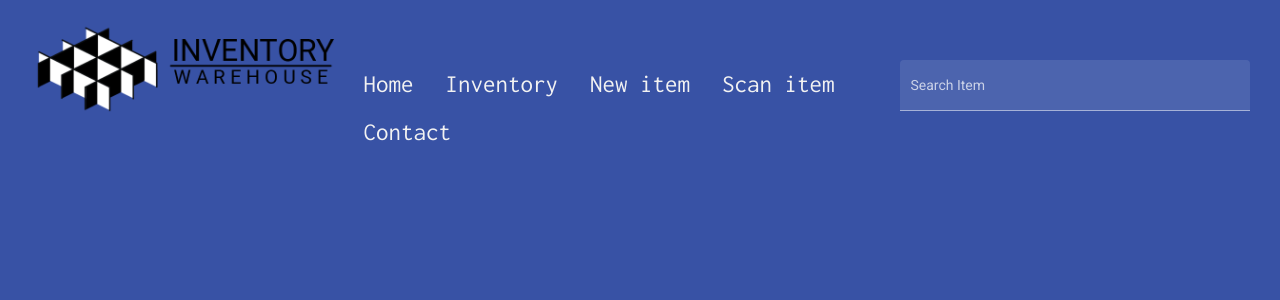
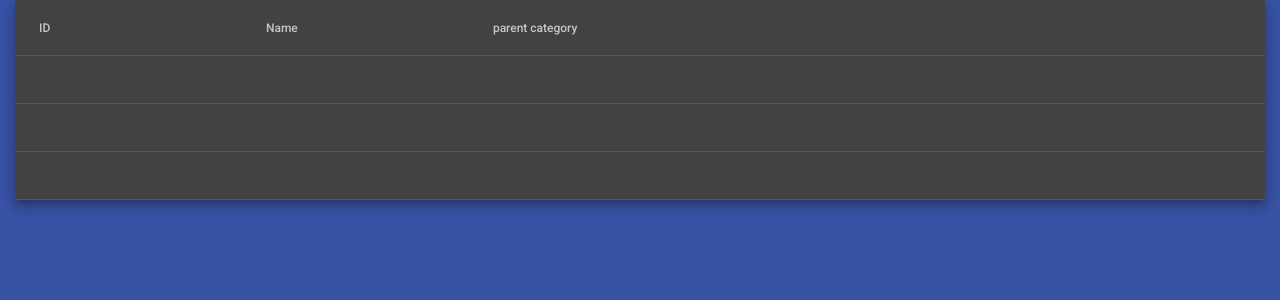
Before and after one commit to JD008x/practica2021, an Angular app in the folder InventoryAppAngular/: page /category in a window 1280 px wide. Before the commit this address led to /header. Shown: the top 300 px of the page. Built offline with nearby package versions, Linux system fonts and the light colour scheme.

Commit message:
add category component

```diff
--- a/InventoryAppAngular/src/app/app-routing.module.ts
+++ b/InventoryAppAngular/src/app/app-routing.module.ts
@@ -1,11 +1,14 @@
 import { NgModule } from '@angular/core';
 import { RouterModule, Routes } from '@angular/router';
+import { CategoryAdministratorComponent } from './components/category-administrator/category-administrator.component';
 import { ContactComponent } from './components/contact/contact.component';
 import { HeaderComponent } from './components/header/header.component';
 
 const routes: Routes = [
   { path: 'contact', component: ContactComponent },
-  { path: 'header',component: HeaderComponent },
+  { path: 'header', component: HeaderComponent },
+
+  { path: 'category', component: CategoryAdministratorComponent },
   { path: '**', redirectTo: '/header' },
 ];
 
--- /dev/null
+++ b/InventoryAppAngular/src/app/components/category-administrator/category-administrator.component.html
@@ -0,0 +1,31 @@
+<div>
+    <table mat-table [dataSource]="categoryColumns" class="mat-elevation-z8">
+        <!--ID Column -->
+        <ng-container matColumnDef="id">
+            <th mat-header-cell *matHeaderCellDef>ID</th>
+            <td mat-cell *matCellDef="let element">{{ element.id }}</td>
+        </ng-container>
+
+        <!--name Column -->
+        <ng-container matColumnDef="name">
+            <th mat-header-cell *matHeaderCellDef>Name</th>
+            <td mat-cell *matCellDef="let element">{{ element.name }}</td>
+        </ng-container>
+
+        <!--parent_category Column -->
+        <ng-container matColumnDef="parent_category">
+            <th mat-header-cell *matHeaderCellDef>parent category</th>
+            <td mat-cell *matCellDef="let element">{{ element.parent_category }}</td>
+        </ng-container>
+
+        <!--actions Column -->
+        <ng-container matColumnDef="actions">
+            <th mat-header-cell *matHeaderCellDef>actions</th>
+            <td mat-cell *matCellDef="let element">
+                <a routerLink="/edit/{{element.id}}">Edit</a></td>
+        </ng-container>
+
+        <tr mat-header-row *matHeaderRowDef="categoryColumns"></tr>
+        <tr mat-row *matRowDef="let row; columns: categoryColumns"></tr>
+    </table>
+</div>
--- /dev/null
+++ b/InventoryAppAngular/src/app/components/category-administrator/category-administrator.component.scss
@@ -0,0 +1,3 @@
+table {
+    width: 100%;
+}
--- /dev/null
+++ b/InventoryAppAngular/src/app/components/category-administrator/category-administrator.component.ts
@@ -0,0 +1,41 @@
+import { Component, OnInit, ViewChild } from '@angular/core';
+import { MatTableDataSource } from '@angular/material/table';
+import { Category } from 'src/app/models/category';
+
+
+@Component({
+  selector: 'app-category-administrator',
+  templateUrl: './category-administrator.component.html',
+  styleUrls: ['./category-administrator.component.scss']
+})
+export class CategoryAdministratorComponent implements OnInit {
+
+
+  categoryItems: MatTableDataSource<Category>
+
+  // Category[] =
+  //   [{
+  //     id: 10001,
+  //     name: 'PC01'
+  //   },
+  //   {
+  //     id: 10002,
+  //     name: 'P01'
+  //   }];
+
+  categoryColumns: string[] = [
+    'id',
+    'name',
+    'parent_category'
+  ];
+
+  constructor() {
+    this.categoryItems = Object();
+
+  }
+
+  ngOnInit(): void {
+    this.categoryItems = new MatTableDataSource<Category>();
+  }
+
+}
--- a/InventoryAppAngular/src/app/models/category.ts
+++ b/InventoryAppAngular/src/app/models/category.ts
@@ -1,5 +1,5 @@
 export interface Category {
-    id: number;
-    name: string;
-    parent_category: Category
+  id: number;
+  name: string;
+  parent_category?: Category
 }
```
Also changed, not shown: InventoryAppAngular/src/app/app.module.ts (+13 -4 lines), 1 other file (tests, documents, lock files or other folders).
